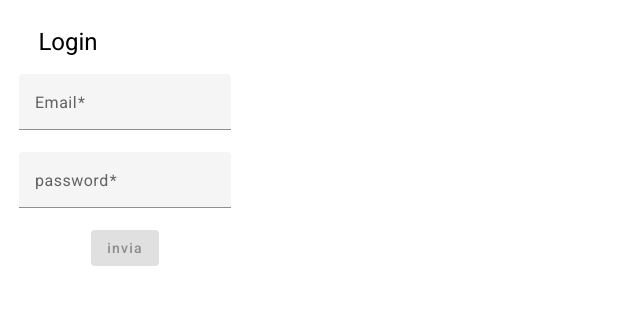
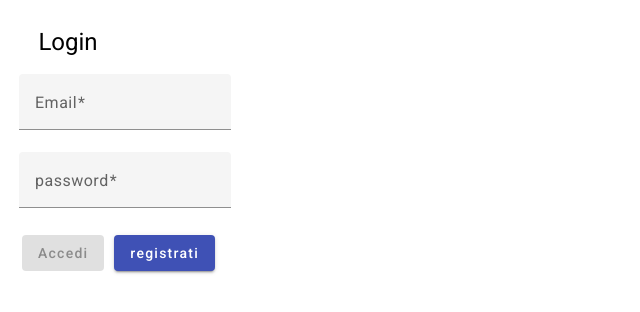
Before and after one commit to Salvatore-12/lezione-38-ng, an Angular app: page /login in a window 1280 px wide. Shown: the top 312 px of the page, without its empty margins (0-640 px from the left). Built offline with nearby package versions, Linux system fonts and the light colour scheme.

Commit message:
aggiunta nel login pulsante del register e modificato la scritta invia ad accedi e messo un background al form

```diff
--- a/src/app/componenti/login/login.component.css
+++ b/src/app/componenti/login/login.component.css
@@ -14,3 +14,11 @@ form{
     margin: 0;
 
 }
+.loginFormStyle{
+    display: flex;
+    gap: 10px;
+    margin-top: 5px;
+    margin-right: 18px;
+   margin-left: 5px;
+
+}
--- a/src/app/componenti/login/login.component.html
+++ b/src/app/componenti/login/login.component.html
@@ -9,5 +9,8 @@
     <mat-label>password</mat-label>
     <input matInput type="password" name="password" required ngModel>
   </mat-form-field>
-  <button mat-raised-button color="primary" type="submit" [disabled]="!loginForm.valid">invia</button>
+  <div class="loginFormStyle">
+  <button mat-raised-button color="primary" type="submit" [disabled]="!loginForm.valid">Accedi</button>
+  <button mat-raised-button color="primary" type="button" (click)="register()">registrati</button>
+</div>
 </form>
--- a/src/app/componenti/login/login.component.ts
+++ b/src/app/componenti/login/login.component.ts
@@ -40,5 +40,7 @@ export class LoginComponent implements OnInit {
     form.reset()
   }
 
-
+register(){
+  this.router.navigate(['/register'])
 }
+}
--- a/src/app/componenti/register/register.component.css
+++ b/src/app/componenti/register/register.component.css
@@ -4,6 +4,16 @@ h1{
     margin-left: 3%;
 
 }
+
+mat-form-field {
+    width: 160%;
+    margin-left: 60%;
+  }
+
+
+  mat-form-field input {
+    width: 100%;
+  }
 
 form{
     display: flex;
@@ -14,3 +24,33 @@ form{
     margin: 0;
 
 }
+
+.background-container {
+    position: absolute;
+    top: 0;
+    left: 0;
+    width: 100%;
+    height: 100%;
+    background-image: url('https://media.istockphoto.com/id/1466974535/it/foto/lake-crescent-parco-nazionale-di-olympic-washing-state.webp?b=1&s=170667a&w=0&k=20&c=_Gn4KlCP0RP01iD0wV5O4CqhoCYZ1R18PkW7spKUmps=');
+    background-size: cover;
+    background-position: center;
+    background-repeat: no-repeat;
+  }
+
+
+  .form-container {
+    position: relative;
+    width: 100%;
+    max-width: 400px;
+    margin: 0 auto;
+    padding: 20px;
+    background-color: rgba(255, 255, 255, 0.8);
+    border-radius: 8px;
+    box-shadow: 0 4px 8px rgba(0, 0, 0, 0.2);
+    top: 50%;
+    transform: translateY(-50%);
+  }
+
+  .buttonRegister{
+    margin-right: 55%;
+  }
--- a/src/app/componenti/register/register.component.html
+++ b/src/app/componenti/register/register.component.html
@@ -1,4 +1,5 @@
-
+<div class="background-container">
+  <div class="form-container">
 <h1>Register</h1>
 
 <form #registerForm="ngForm" (ngSubmit)="onSubmit(registerForm)">
@@ -10,5 +11,7 @@
     <mat-label>password</mat-label>
     <input matInput type="password" name="password" required ngModel>
   </mat-form-field>
-  <button mat-raised-button color="primary" type="submit" [disabled]="!registerForm.valid">invia</button>
+  <button mat-raised-button color="primary" type="submit" [disabled]="!registerForm.valid" class="buttonRegister">Registrati</button>
 </form>
+</div>
+</div>
--- a/src/app/componenti/register/register.component.ts
+++ b/src/app/componenti/register/register.component.ts
@@ -2,6 +2,7 @@ import { Component, OnInit } from '@angular/core';
 import { NgForm,} from '@angular/forms';
 import { SharedModule } from '../../shared.module';
 import { AuthService } from '../../auth/auth.service';
+import { Router } from '@angular/router';
 
 @Component({
   selector: 'app-register',
@@ -12,7 +13,7 @@ import { AuthService } from '../../auth/auth.service';
 })
 export class RegisterComponent implements OnInit {
 
-  constructor(private authService: AuthService){}
+  constructor(private authService: AuthService,private router: Router){}
 
   ngOnInit(): void {}
 
@@ -20,7 +21,8 @@ export class RegisterComponent implements OnInit {
     const email = form.value.email
     const password = form.value.password
     this.authService.signUp(email,password).subscribe(data =>{
-      console.log(data)
+    console.log(data)
+    this.router.navigate(['/login'])
     },
     error => {
       console.error('Error:', error);
```
